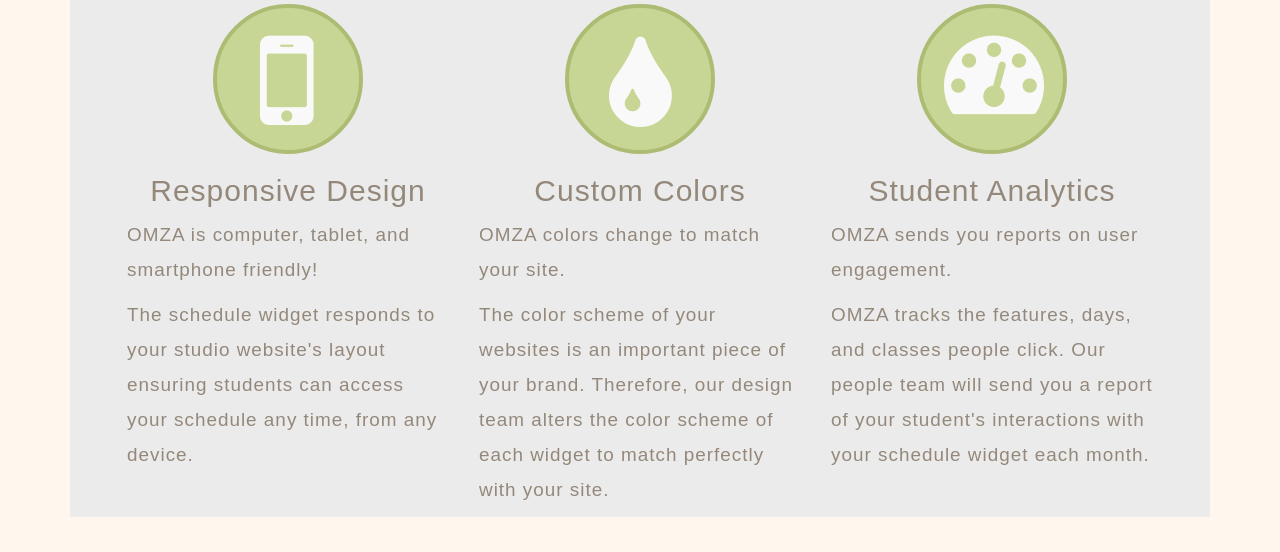
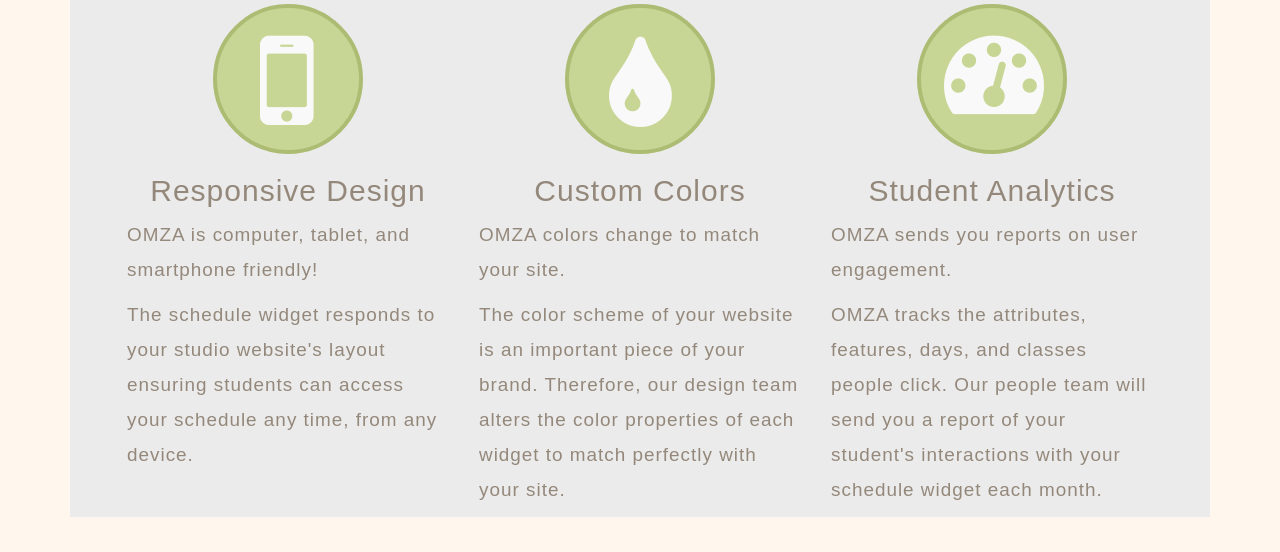
Before and after one commit to kespinola/omza-yoga, a PHP site: page /studio in a window 1280 px wide. Shown: the part 1110-1662 px from the top of the page. Run offline with PHP 8.4, Linux system fonts and the light colour scheme; some libraries are stand-ins or nearby versions; some web fonts are replaced.

Commit message:
Fix typo in studio page

```diff
--- a/studio.php
+++ b/studio.php
@@ -88,7 +88,7 @@
 				</div>
 				<h3>Custom Colors</h3>
 				<p>OMZA colors change to match your site.</p>
-				<p>The color scheme of your websites is an important piece of your brand. Therefore, our design team alters the color scheme of each widget to match perfectly with your site.</p>
+				<p>The color scheme of your website is an important piece of your brand. Therefore, our design team alters the color properties of each widget to match perfectly with your site.</p>
 			</div>
 
 			<div class="col-md-4">
@@ -97,7 +97,7 @@
 				</div>
 				<h3>Student Analytics</h3>
 				<p>OMZA sends you reports on user engagement.</p>
-				<p>OMZA tracks the features, days, and classes people click. Our people team will send you a report of your student's interactions with your schedule widget each month.</p>
+				<p>OMZA tracks the attributes, features, days, and classes people click. Our people team will send you a report of your student's interactions with your schedule widget each month.</p>
 			</div>
 		</div>
 
```
